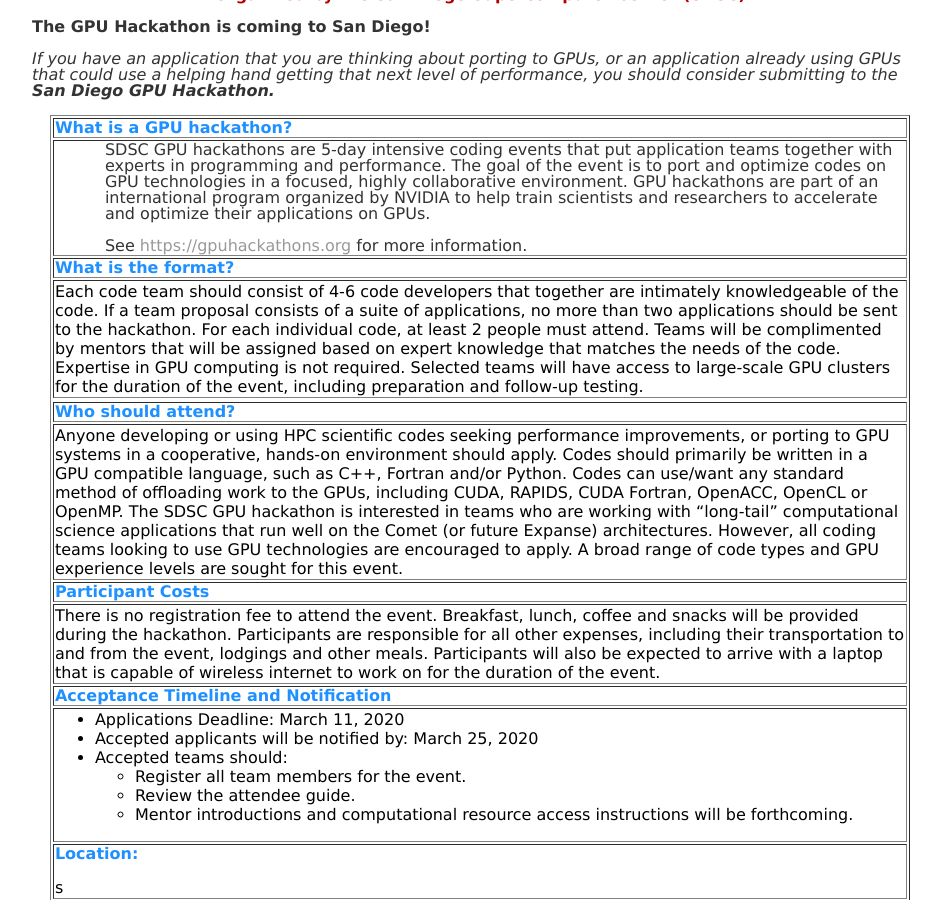
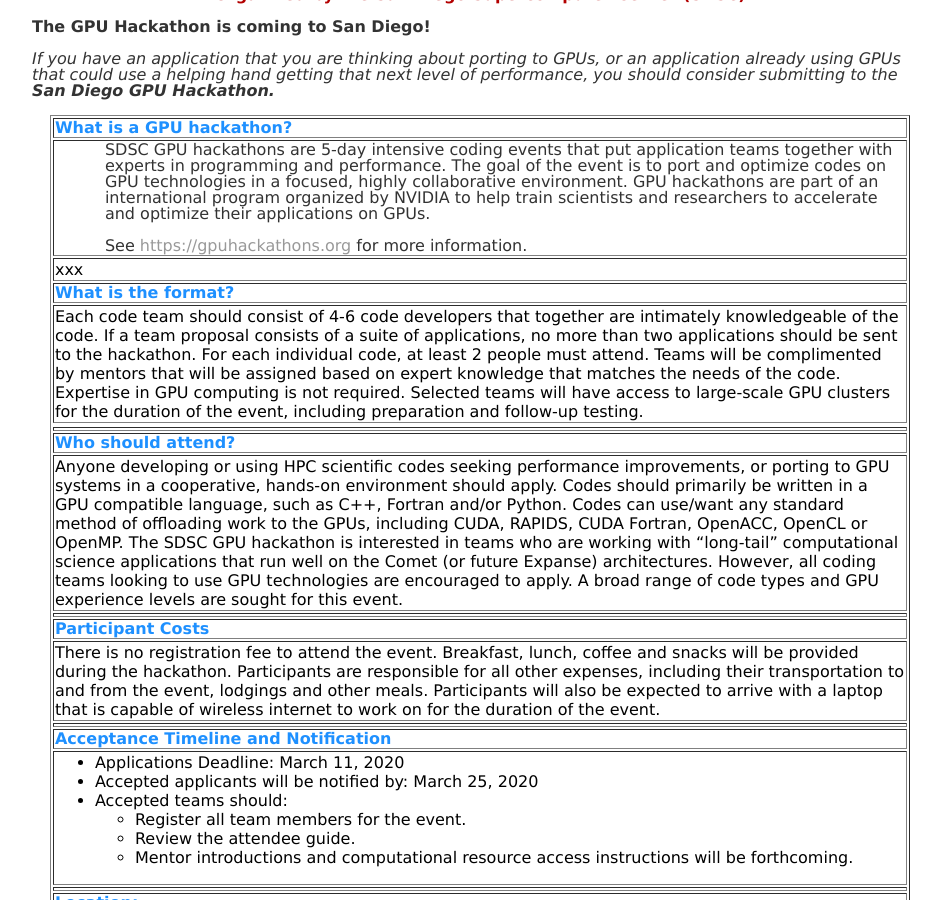
Before and after one commit to sdsc-hpc-training/sdsc-hpc-training.github.io, a Jekyll site: the page built from gpuhackathon/index.html, in a window 1280 px wide and 900 px high, scrolled down 492 px. Shown: the whole window, without its empty margins (160-1101 px from the left). Built offline with Jekyll 4.4.1, drawn with Linux system fonts in a browser that asks for light colours.

Commit message:
updating gpuhack pages

```diff
--- a/gpuhackathon/index.html
+++ b/gpuhackathon/index.html
@@ -31,6 +31,7 @@
     <p id="paral">See <a http="https://gpuhackathons.org/">https://gpuhackathons.org</a>
       for more information.</p>
   </td></tr>
+  <tr><td align='left' valign='top'>xxx </td></tr>
   <tr><td align='left' valign='top' >
   <p class="sectitle">What is the format?</p>
 </td></tr>
@@ -45,7 +46,8 @@
     Selected teams will have access to large-scale GPU clusters
     for the duration of the event, including preparation and follow-up testing.
   </td><tr>
-  <tr><td align='left' valign='top'>
+    <tr><td align='left' valign='top'> </td></tr>
+<tr><td align='left' valign='top'>
     <p class="sectitle">Who should attend?</p>
   </td></tr>
   <tr><td align='left' valign='top'>
@@ -61,6 +63,7 @@
     looking to use GPU technologies are encouraged to apply. A broad
     range of code types and GPU experience levels are sought for this event.
   </td></tr>
+  <tr><td align='left' valign='top'> </td></tr>
   <tr><td align='left' valign='top'>
       <p class="sectitle">Participant Costs</p>
   </td></tr>
@@ -73,7 +76,8 @@
     laptop that is capable of wireless internet to work on for
     the duration of the event.
   </td></tr>
-  <tr><td align='left' valign='top'>
+  <tr><td align='left' valign='top'> </td></tr>
+<tr><td align='left' valign='top'>
       <p class="sectitle">Acceptance Timeline and Notification</p>
   </td></tr>
   <tr><td align='left' valign='top'>
@@ -88,6 +92,7 @@
         </ul>
     </ul>
   </td></tr>
+  <tr><td align='left' valign='top'> </td></tr>
   <tr><td align='left' valign='top'>
       <p class="sectitle">Location:</p>s
   </td></tr>
@@ -103,7 +108,6 @@
 </table>
 
 
-<h2></h2>
 
 <p>
 <em>Directions, parking and a full list of local hotel information</em> can be found on the SDSC Visitor Information page.  When making hotel reservations it is recommended to call hotel directly to ask for a “UCSD rate”.
```
